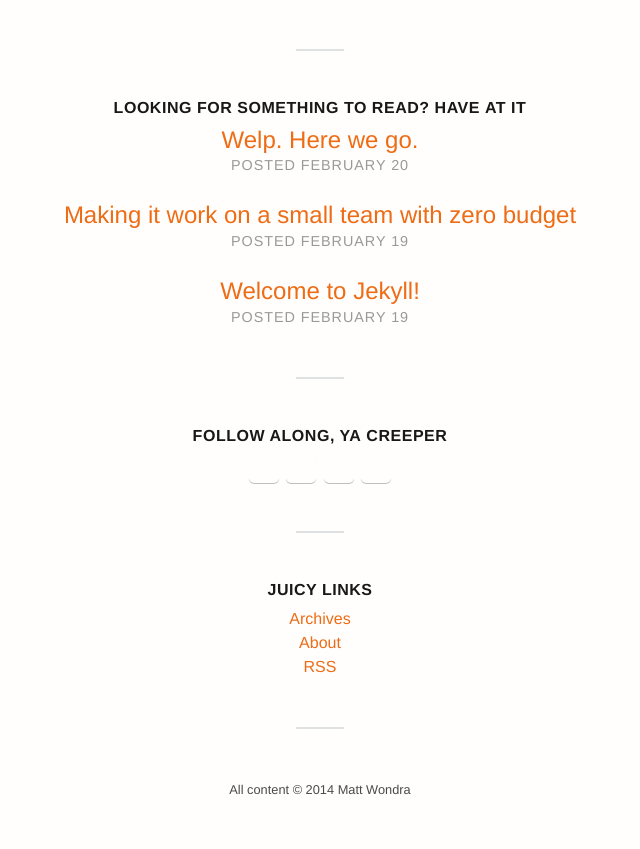
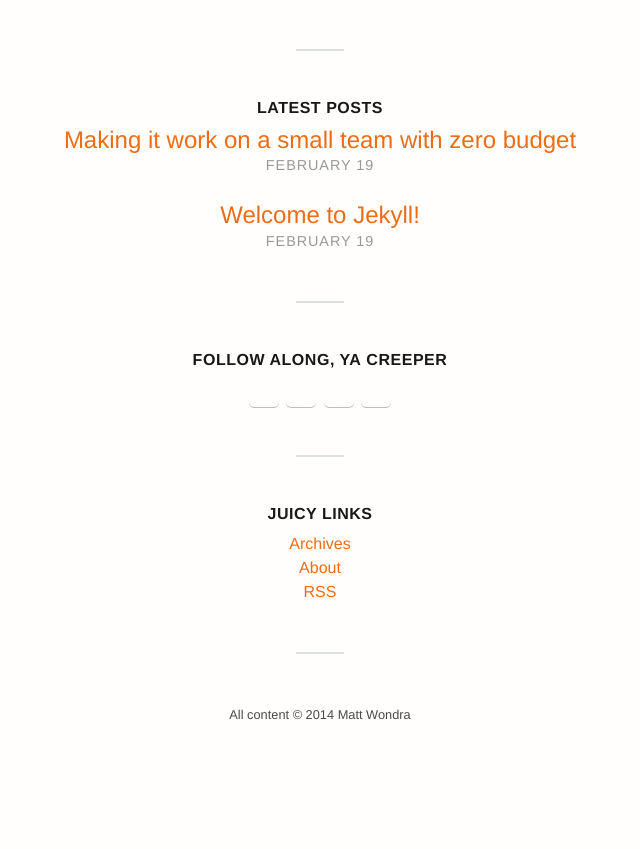
Before and after one commit to mattwondra/mattwondra.github.io, a Jekyll site: the page built from index.html, in a window 1280 px wide. Shown: the part 373-1222 px from the top of the page, without its empty margins (320-960 px from the left). Built offline with Jekyll 4.4.1, drawn with Linux system fonts in a browser that asks for light colours; Markdown is read by kramdown in place of the engine named in the settings; after the commit the page ends 1147 px from its top, so only the background shows below that.

Commit message:
Whole mess o stuff.

```diff
--- a/_includes/posts/teaser.html
+++ b/_includes/posts/teaser.html
@@ -1,6 +1,6 @@
 <div class="post-teaser">
   <a href="{{post.url}}">
     <span class="post-title">{{post.title}}</span>
-    <span class="post-byline">Posted {{ post.date | date: "%B %-d" }}</span>
+    <span class="post-byline">{{ post.date | date: "%B %-d" }}</span>
   </a>
 </div>
--- a/_layouts/default.html
+++ b/_layouts/default.html
@@ -27,7 +27,7 @@
       <img class="handsome-mug" src="http://p-ec2.pixstatic.com/517abdaa74c5b66aef00088f._w.60_h.60_s.centercrop_.jpg" alt="" />
       Matt Wondra
     </a>
-    {% if page.goof %}{{page.goof}}{% else %}lives in a rounded rectangle.{% endif %}
+    {% if page.status %}{{page.status}}{% else %}lives in a rounded rectangle.{% endif %}
   </header>
 
   <main role="main">
--- a/about.html
+++ b/about.html
@@ -6,7 +6,7 @@ layout: default
     <h1 class="page-title">Hi. I’m Matt.</h1>
   </div>
   <div class="page-content">
-    <p>I’m a design-minded web geek living in Champaign, Illinois. Yes, we invented the web browser. Yes, you can be jealous.</p>
+    <p class="standout">I’m a design-minded web geek living in Champaign, Illinois. Yes, we invented the web browser. Yes, you can be jealous.</p>
     <p>I work as a Front-End Web Developer with my amazing team at <a href="http://www.apartmenttherapy.com">Apartment Therapy</a> and <a href="http://www.thekitchn.com">The&nbsp;Kitchn</a>. Like a growing number of web teams, we operate remotely and I work from home. Most days it’s pretty great, but the upsides of remote work are offset by unique challenges&nbsp;too.</p>
     <p>On this site I write about my experiences in web design and development. It’s probably going to get pretty nerdy (sorry Mom). I’m also dipping my toes into speaking publicly on the topic. Hit me up on <a href="http://twitter.com/mattwondra">Twitter</a> if you’re looking for a presenter.</p>
     <p>At home I brew my own beer and usually it’s pretty drinkable, which is a bonus. I also like to find ridiculous icons, and <a href="http://iconsoutofcontext.tumblr.com/">occasionally post them to&nbsp;Tumblr</a>.</p>
--- a/css/main.css
+++ b/css/main.css
@@ -33,7 +33,10 @@ h3 {
   letter-spacing: 0.05em;
 }
 
-p { margin: 0 0 1.5em; }
+p { margin: 0 0 1.5rem; }
+.standout {
+  font-size: 1.25em;
+}
 
 ol, ul {
   margin: 0 0 1.5em;
--- a/index.html
+++ b/index.html
@@ -3,7 +3,7 @@ layout: default
 ---
 
 <section class="page-section">
-  <h1 class="section-heading">Looking for something to&nbsp;read? Have&nbsp;at&nbsp;it</h1>
+  <h1 class="section-heading">Latest posts</h1>
   <ul class="list-unstyled post-teaser-list">
     {% for post in site.posts limit:3 %}
       <li>
```
Also changed, not shown: _drafts/first-post.md (added, +15 -0 lines), _drafts/origin-story.md (added, +15 -0 lines), _posts/2014-02-20-welp-here-we-go.html (deleted, +0 -10 lines).
